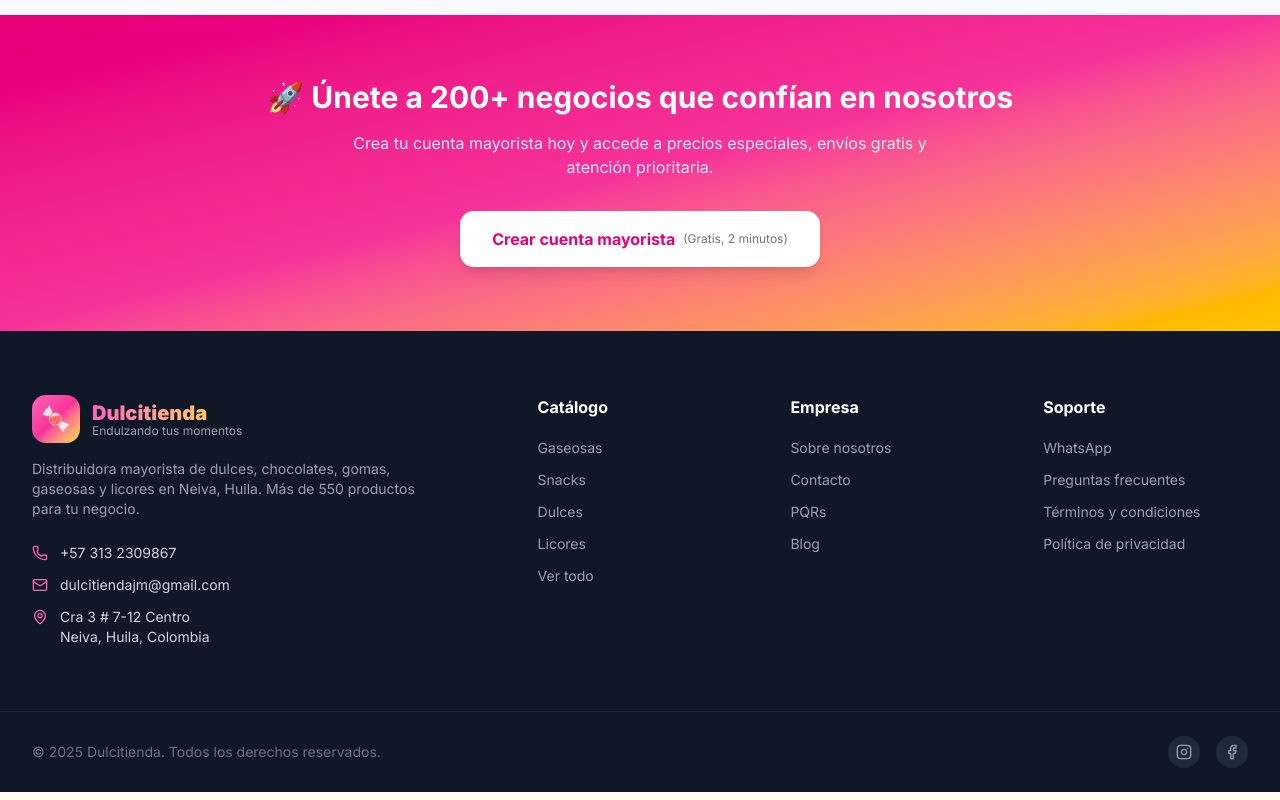
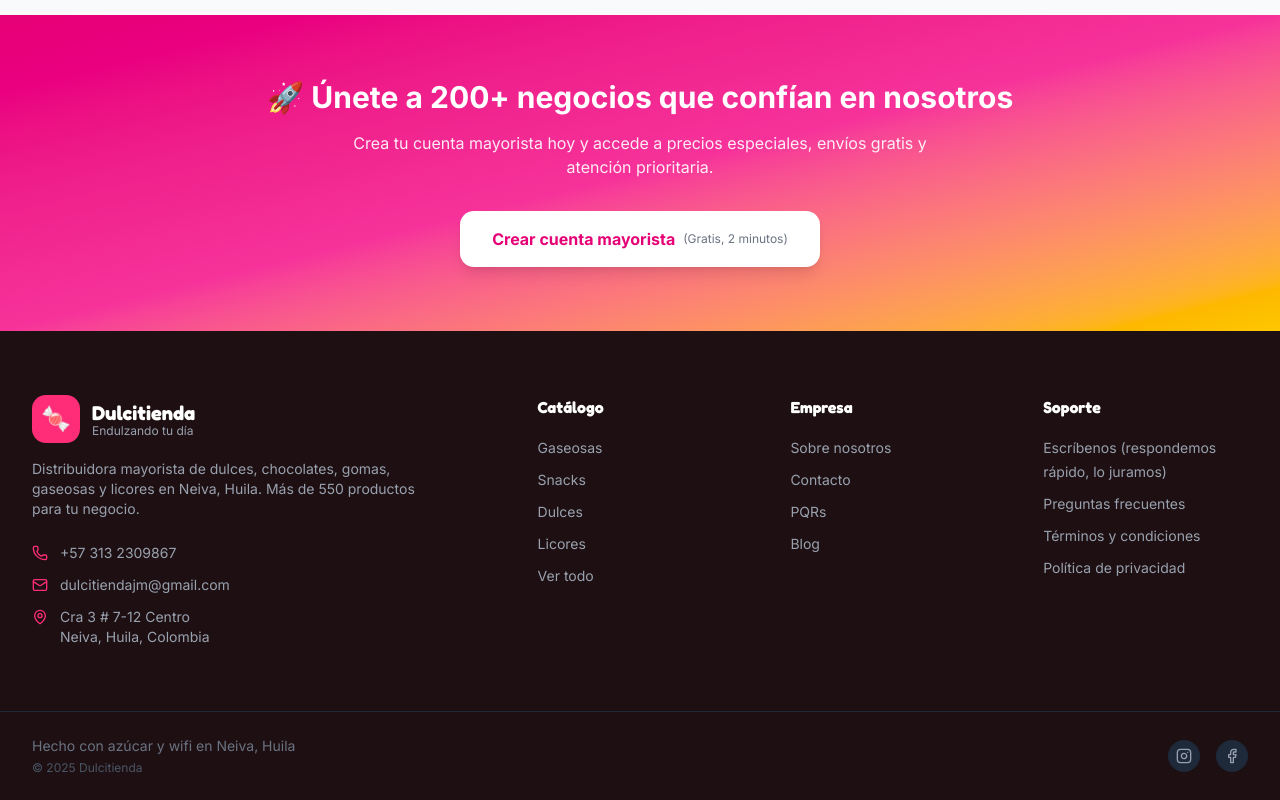
Before and after one commit to enube-com-co/client-dulcitienda-frontend, a Next.js app: page / in a window 1280 px wide. Shown: the part 1753-2553 px from the top of the page. Built offline with nearby package versions, Linux system fonts and the light colour scheme; no server answers.

Commit message:
feat: restyle footer with chocolate background and personality copy

```diff
--- a/components/Footer.tsx
+++ b/components/Footer.tsx
@@ -1,5 +1,6 @@
 import Link from "next/link";
 import { Phone, Mail, MapPin, Instagram, Facebook } from "lucide-react";
+import { SLOGAN } from "@/lib/brand";
 
 const footerLinks = {
   catalogo: [
@@ -16,7 +17,7 @@
     { label: "Blog", href: "#" },
   ],
   soporte: [
-    { label: "WhatsApp", href: "https://wa.me/573132309867", external: true },
+    { label: "Escríbenos (respondemos rápido, lo juramos)", href: "https://wa.me/573132309867", external: true },
     { label: "Preguntas frecuentes", href: "#" },
     { label: "Términos y condiciones", href: "#" },
     { label: "Política de privacidad", href: "#" },
@@ -25,21 +26,21 @@
 
 export default function Footer() {
   return (
-    <footer className="bg-gray-900 text-white">
+    <footer className="bg-[#1E1012] text-white">
       {/* Main footer */}
       <div className="max-w-7xl mx-auto px-4 sm:px-6 lg:px-8 py-12 sm:py-16">
         <div className="grid grid-cols-1 md:grid-cols-2 lg:grid-cols-5 gap-8 lg:gap-12">
           {/* Brand column */}
           <div className="lg:col-span-2">
             <Link href="/" className="flex items-center gap-3 mb-4">
-              <div className="w-12 h-12 bg-gradient-to-br from-pink-400 via-pink-500 to-yellow-300 rounded-xl flex items-center justify-center text-2xl">
+              <div className="w-12 h-12 bg-[#FF2D78] rounded-xl flex items-center justify-center text-2xl">
                 🍬
               </div>
               <div>
-                <h2 className="text-xl font-black bg-gradient-to-r from-pink-400 to-yellow-300 bg-clip-text text-transparent">
+                <h2 className="font-display font-bold text-white text-xl">
                   Dulcitienda
                 </h2>
-                <p className="text-xs text-gray-400 -mt-1">Endulzando tus momentos</p>
+                <p className="text-xs text-gray-400 -mt-1">{SLOGAN}</p>
               </div>
             </Link>
 
@@ -50,18 +51,18 @@
 
             {/* Contact info */}
             <div className="space-y-3">
-              <a href="tel:+573132309867" className="flex items-center gap-3 text-gray-300 hover:text-white transition-colors">
-                <Phone className="w-4 h-4 text-pink-400" />
+              <a href="tel:+573132309867" className="flex items-center gap-3 text-gray-400 hover:text-white transition-colors">
+                <Phone className="w-4 h-4 text-[#FF2D78]" />
                 <span className="text-sm">+57 313 2309867</span>
               </a>
 
-              <a href="mailto:dulcitiendajm@gmail.com" className="flex items-center gap-3 text-gray-300 hover:text-white transition-colors">
-                <Mail className="w-4 h-4 text-pink-400" />
+              <a href="mailto:dulcitiendajm@gmail.com" className="flex items-center gap-3 text-gray-400 hover:text-white transition-colors">
+                <Mail className="w-4 h-4 text-[#FF2D78]" />
                 <span className="text-sm">dulcitiendajm@gmail.com</span>
               </a>
 
-              <div className="flex items-start gap-3 text-gray-300">
-                <MapPin className="w-4 h-4 text-pink-400 mt-0.5" />
+              <div className="flex items-start gap-3 text-gray-400">
+                <MapPin className="w-4 h-4 text-[#FF2D78] mt-0.5" />
                 <span className="text-sm">Cra 3 # 7-12 Centro<br />Neiva, Huila, Colombia</span>
               </div>
             </div>
@@ -69,11 +70,11 @@
 
           {/* Links columns */}
           <div>
-            <h3 className="font-bold text-white mb-4">Catálogo</h3>
+            <h3 className="font-display font-bold text-white mb-4">Catálogo</h3>
             <ul className="space-y-2">
               {footerLinks.catalogo.map((link) => (
                 <li key={link.label}>
-                  <Link href={link.href} className="text-gray-400 hover:text-pink-400 transition-colors text-sm">
+                  <Link href={link.href} className="text-gray-400 hover:text-[#FF2D78] transition-colors text-sm">
                     {link.label}
                   </Link>
                 </li>
@@ -82,11 +83,11 @@
           </div>
 
           <div>
-            <h3 className="font-bold text-white mb-4">Empresa</h3>
+            <h3 className="font-display font-bold text-white mb-4">Empresa</h3>
             <ul className="space-y-2">
               {footerLinks.empresa.map((link) => (
                 <li key={link.label}>
-                  <Link href={link.href} className="text-gray-400 hover:text-pink-400 transition-colors text-sm">
+                  <Link href={link.href} className="text-gray-400 hover:text-[#FF2D78] transition-colors text-sm">
                     {link.label}
                   </Link>
                 </li>
@@ -95,16 +96,16 @@
           </div>
 
           <div>
-            <h3 className="font-bold text-white mb-4">Soporte</h3>
+            <h3 className="font-display font-bold text-white mb-4">Soporte</h3>
             <ul className="space-y-2">
               {footerLinks.soporte.map((link) => (
                 <li key={link.label}>
                   {link.external ? (
-                    <a href={link.href} target="_blank" rel="noopener noreferrer" className="text-gray-400 hover:text-pink-400 transition-colors text-sm">
+                    <a href={link.href} target="_blank" rel="noopener noreferrer" className="text-gray-400 hover:text-[#FF2D78] transition-colors text-sm">
                       {link.label}
                     </a>
                   ) : (
-                    <Link href={link.href} className="text-gray-400 hover:text-pink-400 transition-colors text-sm">
+                    <Link href={link.href} className="text-gray-400 hover:text-[#FF2D78] transition-colors text-sm">
                       {link.label}
                     </Link>
                   )}
@@ -119,16 +120,27 @@
       <div className="border-t border-gray-800">
         <div className="max-w-7xl mx-auto px-4 sm:px-6 lg:px-8 py-6">
           <div className="flex flex-col sm:flex-row items-center justify-between gap-4">
-            <p className="text-gray-500 text-sm text-center sm:text-left">
-              © 2025 Dulcitienda. Todos los derechos reservados.
-            </p>
+            <div className="flex flex-col items-center sm:items-start gap-1">
+              <p className="text-gray-500 text-sm text-center sm:text-left">
+                Hecho con azúcar y wifi en Neiva, Huila
+              </p>
+              <p className="text-gray-600 text-xs text-center sm:text-left">
+                © 2025 Dulcitienda
+              </p>
+            </div>
 
             {/* Social links */}
             <div className="flex items-center gap-4">
-              <a href="#" className="w-8 h-8 bg-gray-800 rounded-full flex items-center justify-center text-gray-400 hover:bg-pink-600 hover:text-white transition-colors">
+              <a
+                href="#"
+                className="w-8 h-8 bg-gray-800 rounded-full flex items-center justify-center text-gray-400 hover:bg-[#FF2D78] hover:text-white hover:scale-110 transition-all"
+              >
                 <Instagram className="w-4 h-4" />
               </a>
-              <a href="#" className="w-8 h-8 bg-gray-800 rounded-full flex items-center justify-center text-gray-400 hover:bg-blue-600 hover:text-white transition-colors">
+              <a
+                href="#"
+                className="w-8 h-8 bg-gray-800 rounded-full flex items-center justify-center text-gray-400 hover:bg-[#7C3AED] hover:text-white hover:scale-110 transition-all"
+              >
                 <Facebook className="w-4 h-4" />
               </a>
             </div>
```
